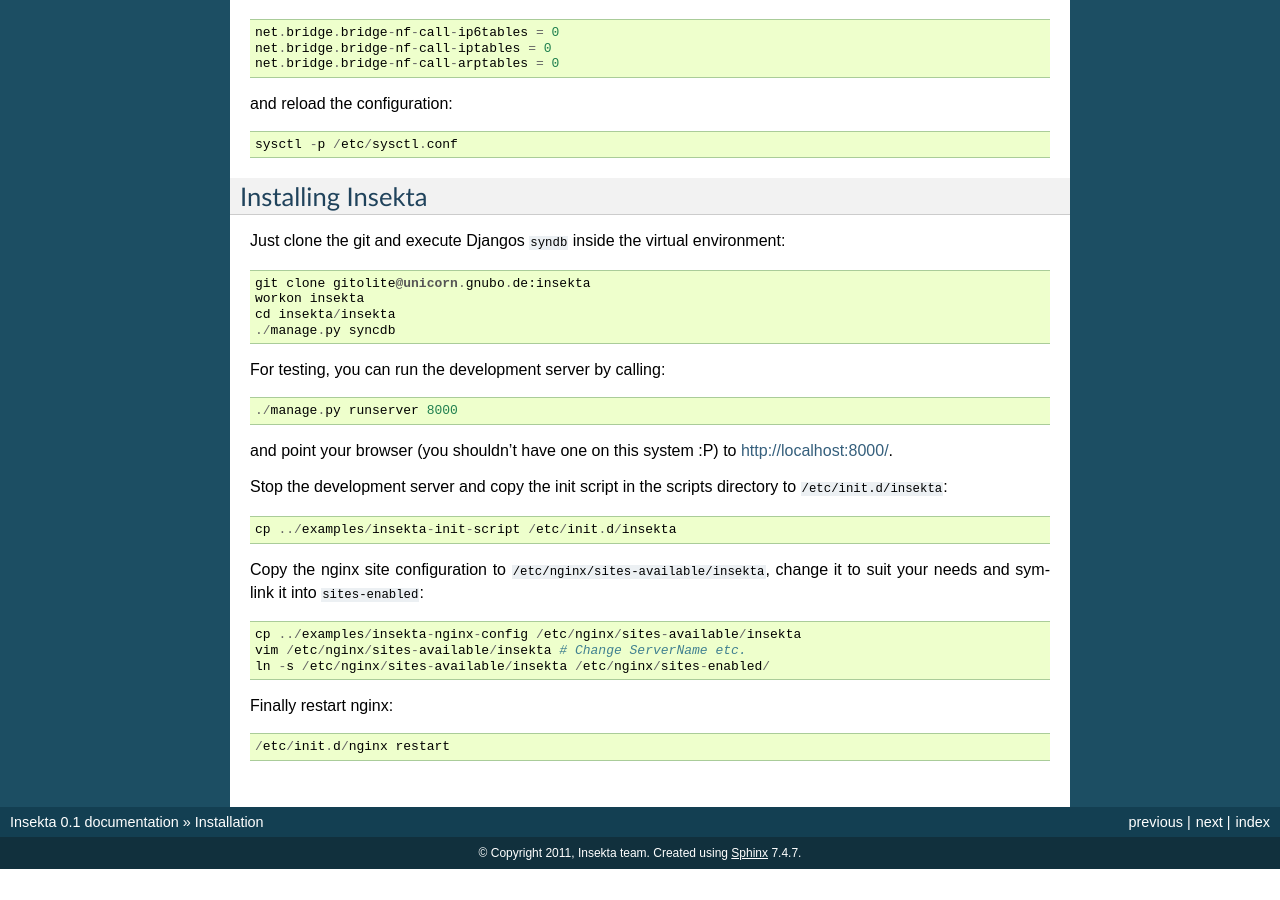
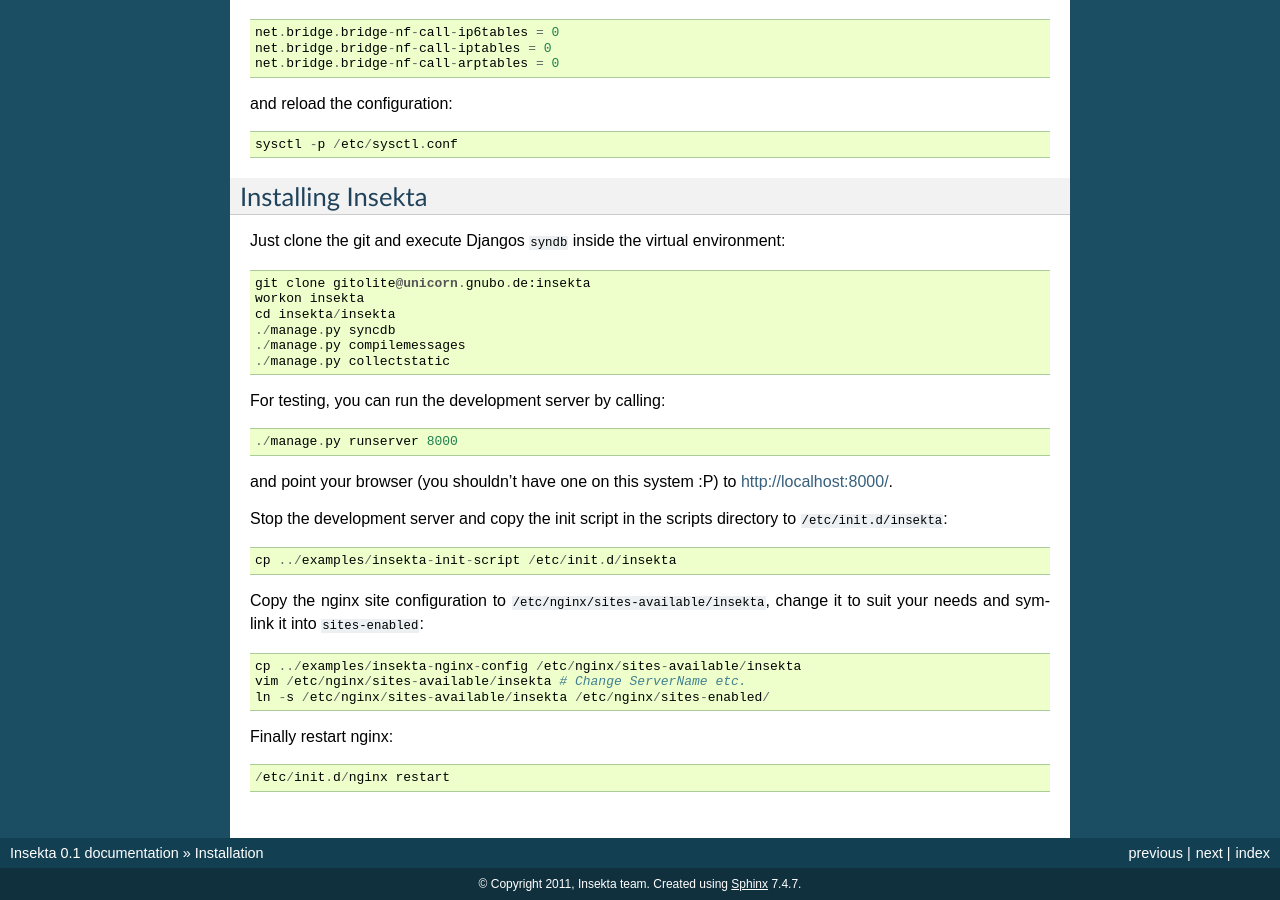
Before and after one commit to teythoon/Insekta, a Sphinx documentation site: the page built from docs/installation.rst, in a window 1280 px wide and 900 px high, scrolled down 1930 px. Built offline with Sphinx 7.4.7, drawn with Linux system fonts in a browser that asks for light colours; pages that are not in the unit, such as notebooks, are missing from menus; before the commit the page ends 2799 px from its top, so only the background shows below that.

Commit message:
Added makemessages (i18n) and collectstatic to docs

```diff
--- a/docs/installation.rst
+++ b/docs/installation.rst
@@ -126,6 +126,8 @@
    workon insekta
    cd insekta/insekta
    ./manage.py syncdb
+   ./manage.py compilemessages
+   ./manage.py collectstatic
 
 For testing, you can run the development server by calling::
 
```
